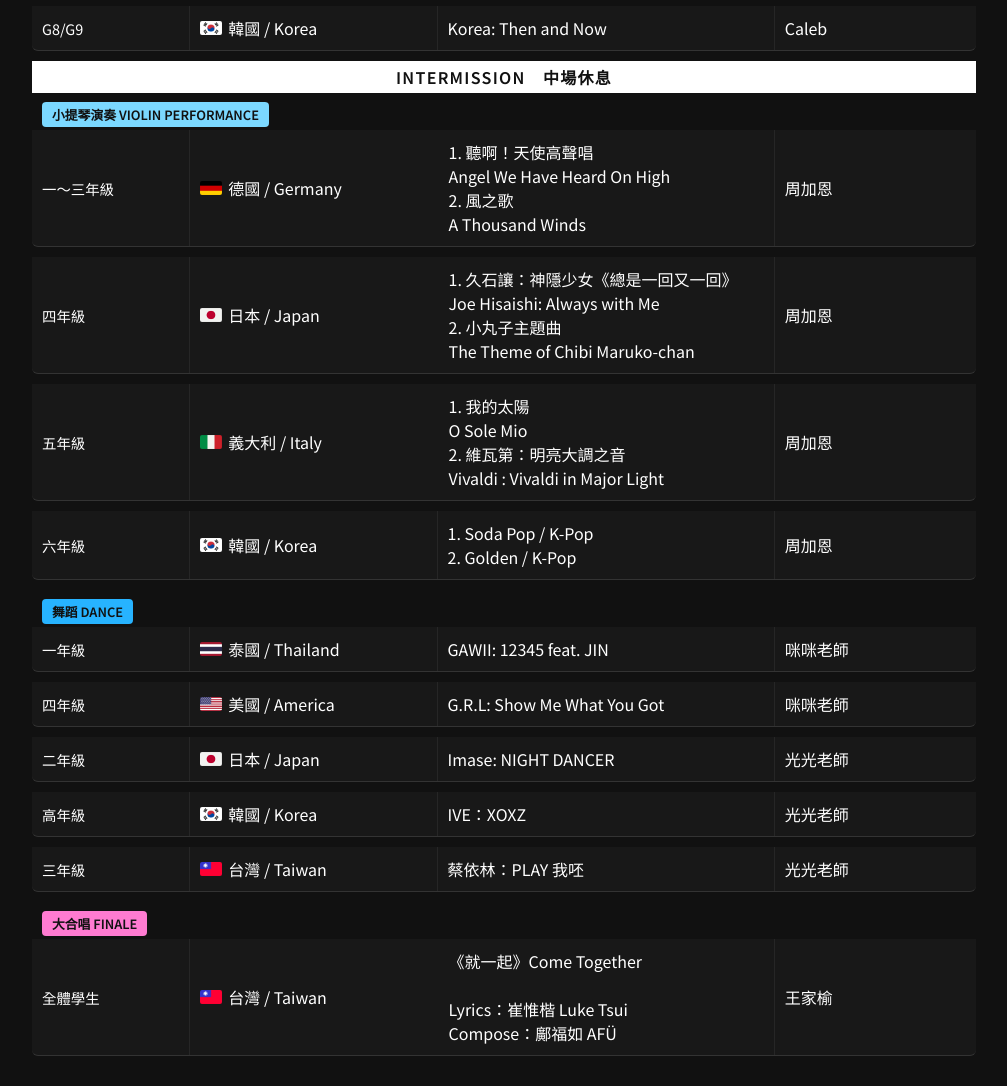
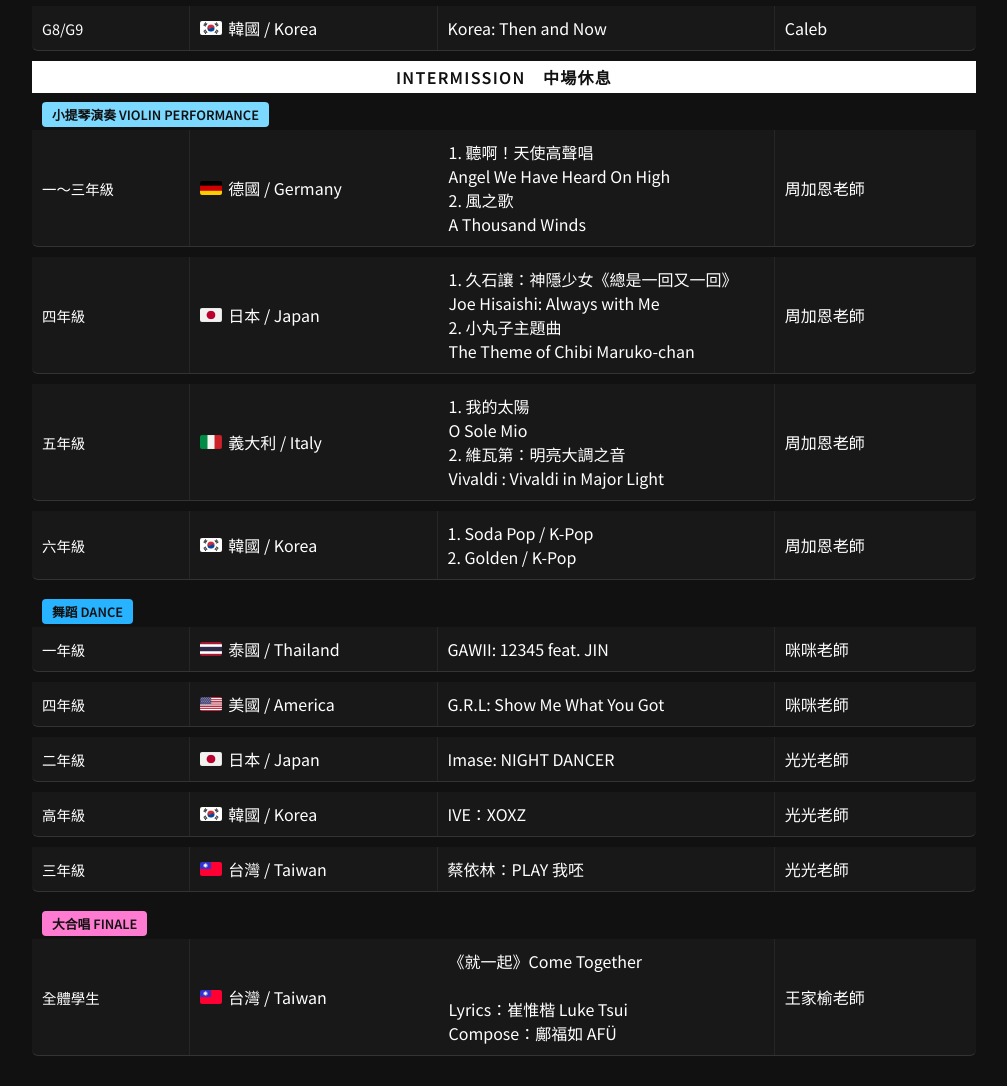
Before and after one commit to Uxarihok2/2025ShowProgram, a plain HTML site: page index.html in a window 1280 px wide. Shown: the part 660-1746 px from the top of the page, without its empty margins (136-1143 px from the left). Drawn offline with Linux system fonts and the light colour scheme.

Commit message:
Update index.html

```diff
--- a/index.html
+++ b/index.html
@@ -439,7 +439,7 @@
 
         <div class="cell">
           <span class="cell-label">指導教師 Instructor</span>
-          周加恩
+          周加恩老師
         </div>
 
       </div>
@@ -480,7 +480,7 @@
 
         <div class="cell">
           <span class="cell-label">指導教師 Instructor</span>
-          周加恩
+          周加恩老師
         </div>
 
       </div>
@@ -521,7 +521,7 @@
 
         <div class="cell">
           <span class="cell-label">指導教師 Instructor</span>
-          周加恩
+          周加恩老師
         </div>
 
       </div>
@@ -560,7 +560,7 @@
 
         <div class="cell">
           <span class="cell-label">指導教師 Instructor</span>
-          周加恩
+          周加恩老師
         </div>
 
       </div>
@@ -806,7 +806,7 @@
 
         <div class="cell">
           <span class="cell-label">指導教師 Instructor</span>
-          王家榆
+          王家榆老師
         </div>
 
       </div>
```
